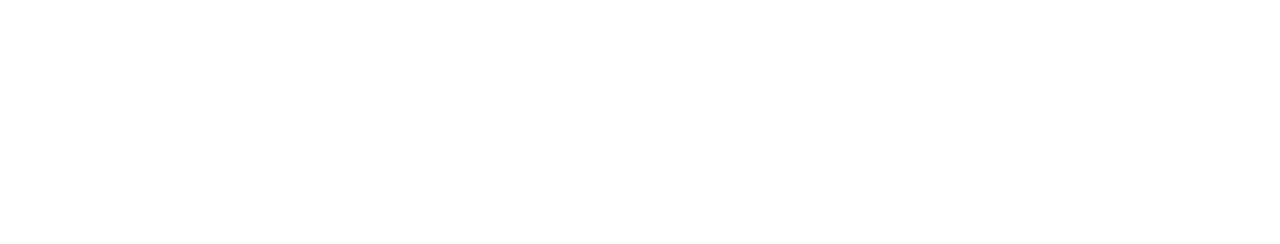
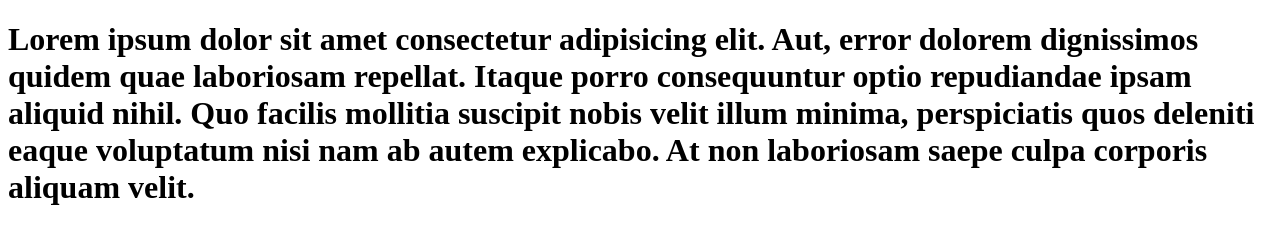
Before and after one commit to nazmulhossain681/Fast-Github, a plain HTML site: page Index.html in a window 1280 px wide. Drawn offline with Linux system fonts and the light colour scheme.

Commit message:
first commit

```diff
--- a/Index.html
+++ b/Index.html
@@ -8,6 +8,6 @@
     </title>
 </head>
 <body>
-
+    <h1>Lorem ipsum dolor sit amet consectetur adipisicing elit. Aut, error dolorem dignissimos quidem quae laboriosam repellat. Itaque porro consequuntur optio repudiandae ipsam aliquid nihil. Quo facilis mollitia suscipit nobis velit illum minima, perspiciatis quos deleniti eaque voluptatum nisi nam ab autem explicabo. At non laboriosam saepe culpa corporis aliquam velit.</h1>
 </body>
 </html>
```
